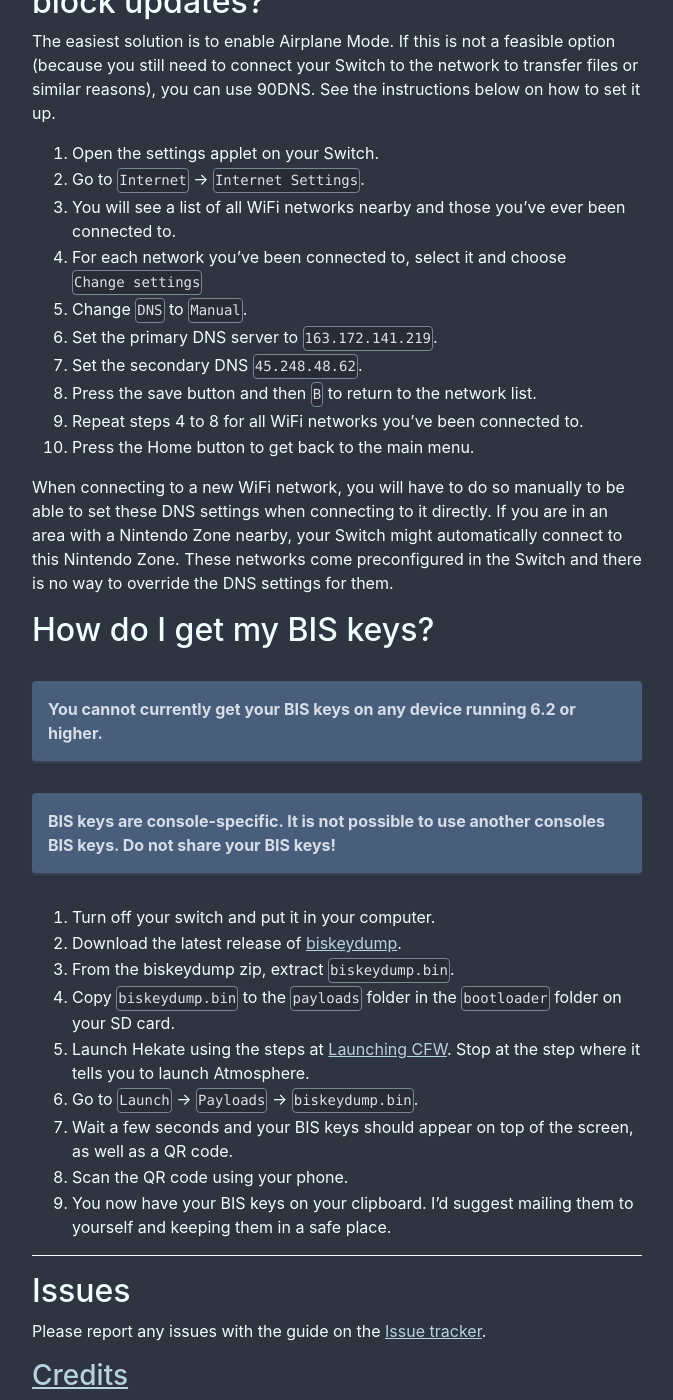
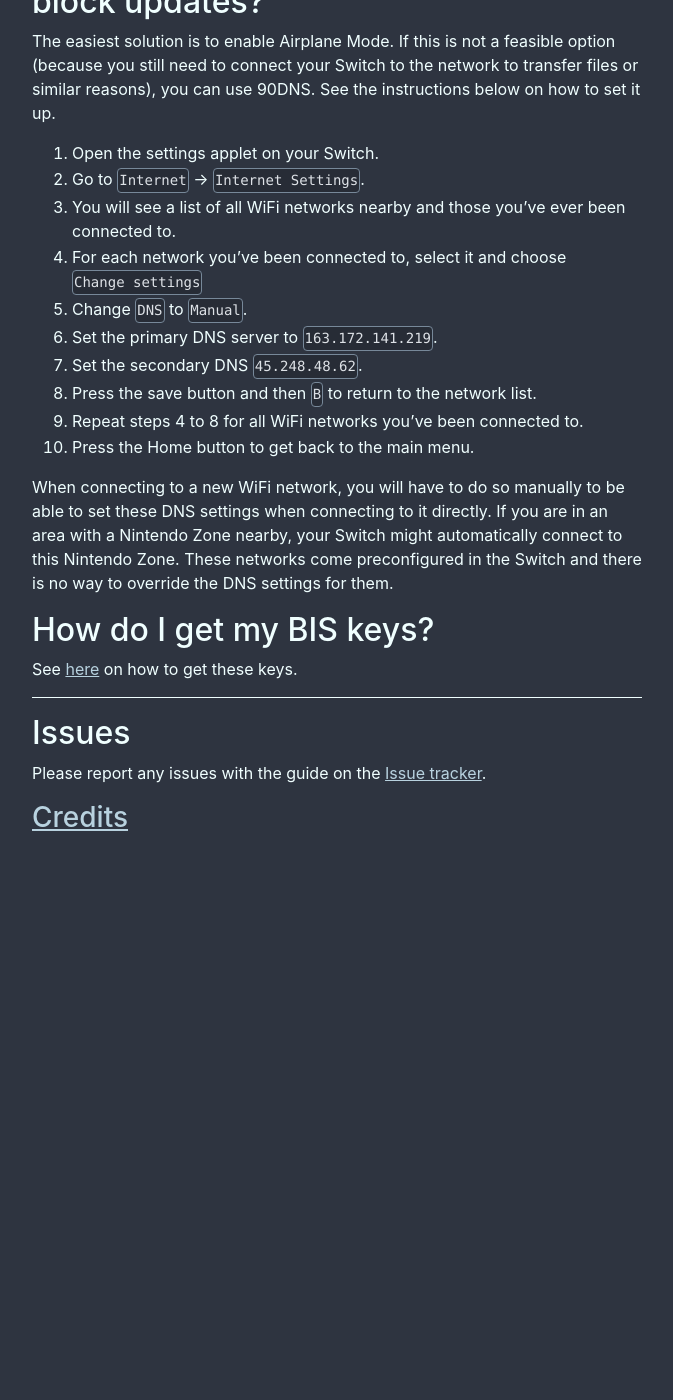
Before and after one commit to noirscape/SwitchGuideOLD, a Jekyll site: the page built from 6-2.md, in a window 1280 px wide and 1400 px high, scrolled down 1339 px. Shown: the whole window, without its empty margins (303-976 px from the left). Built offline with Jekyll 4.4.1, drawn with Linux system fonts in a browser that asks for light colours; after the commit the page ends 2181 px from its top, so only the background shows below that.

```diff
--- a/6-2.md
+++ b/6-2.md
@@ -52,18 +52,4 @@ When connecting to a new WiFi network, you will have to do so manually to be abl
 
 ## How do I get my BIS keys?
 
-You cannot currently get your BIS keys on any device running 6.2 or higher.
-{: .info-box}
-
-BIS keys are console-specific. It is not possible to use another consoles BIS keys. Do not share your BIS keys!
-{: .info-box}
-
-1. Turn off your switch and put it in your computer.
-2. Download the latest release of [biskeydump](https://switchtools.sshnuke.net/).
-3. From the biskeydump zip, extract `biskeydump.bin`.
-4. Copy `biskeydump.bin` to the `payloads` folder in the `bootloader` folder on your SD card.
-5. Launch Hekate using the steps at [Launching CFW](/launching-cfw/). Stop at the step where it tells you to launch Atmosphere.
-6. Go to `Launch` -> `Payloads` -> `biskeydump.bin`.
-7. Wait a few seconds and your BIS keys should appear on top of the screen, as well as a QR code.
-8. Scan the QR code using your phone.
-9. You now have your BIS keys on your clipboard. I'd suggest mailing them to yourself and keeping them in a safe place.
+See [here](biskeydump.html) on how to get these keys.
```
Also changed, not shown: biskeydump.md (added, +31 -0 lines), launching-cfw/android.md (+1 -1 lines), launching-cfw/linux.md (+1 -1 lines), launching-cfw/windows.md (+1 -1 lines).
